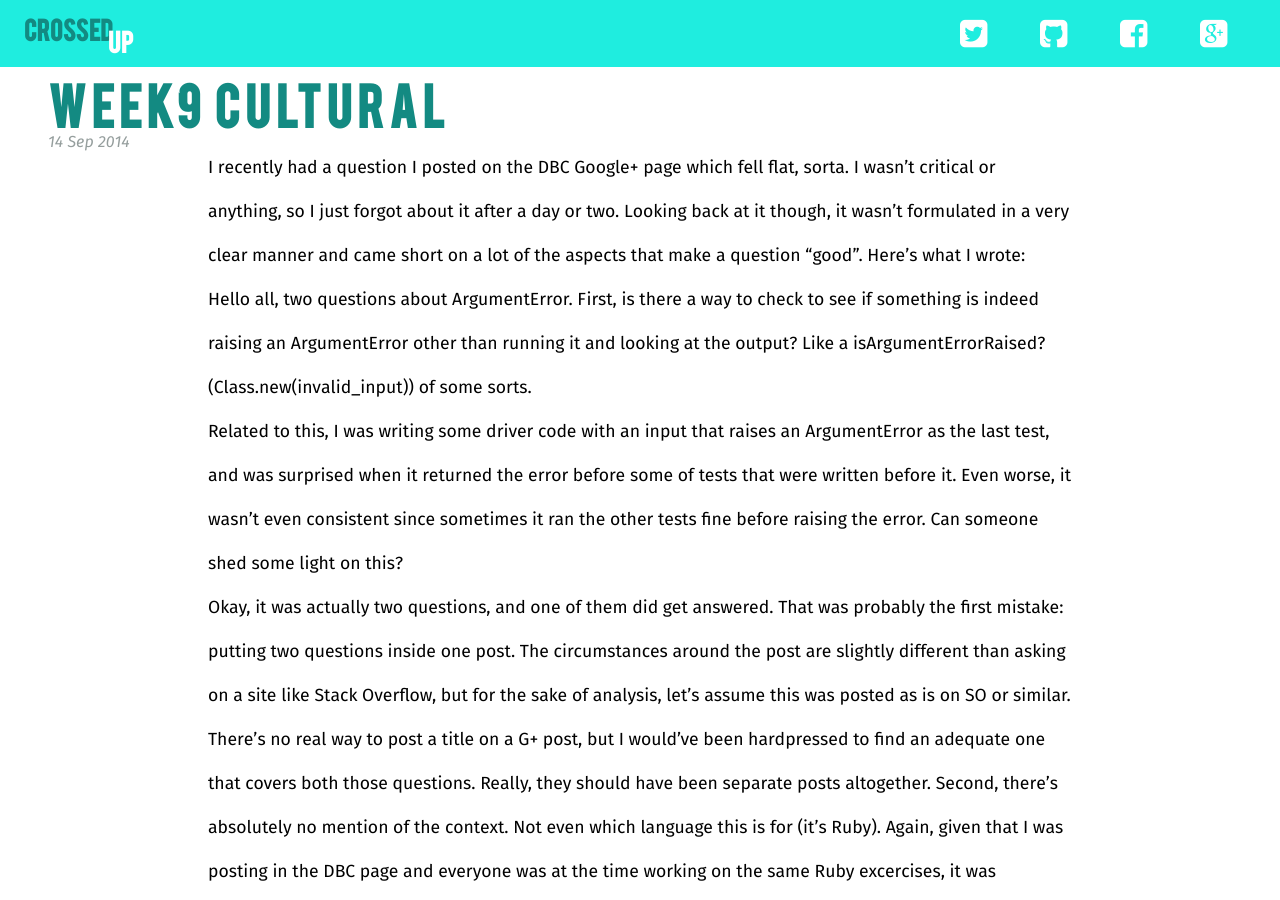
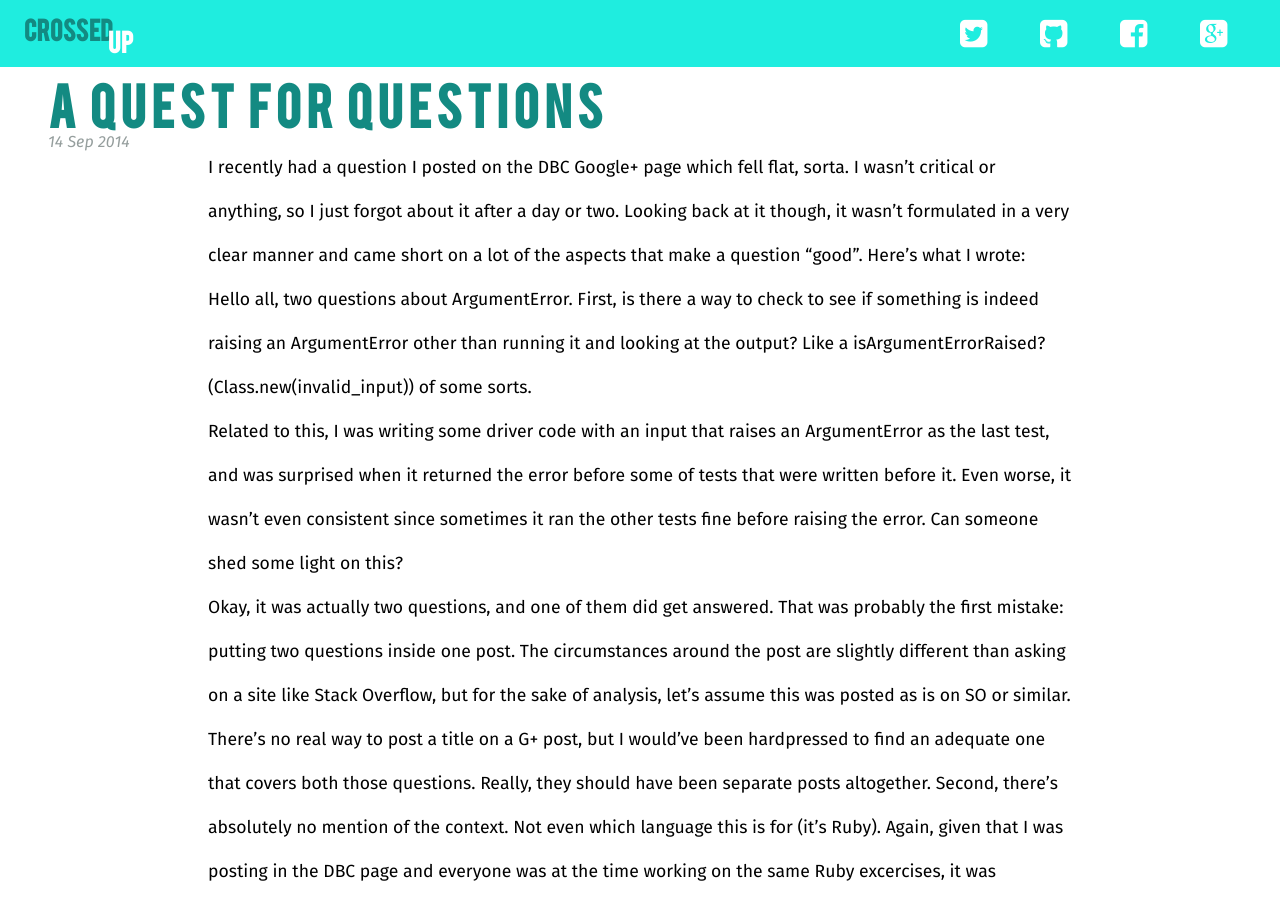
Before and after one commit to Kyhz/kyhz.github.io, a Jekyll site: the page built from _posts/2014-09-14-week9-cultural.md, in a window 1280 px wide and 900 px high. Built offline with Jekyll 4.4.1, drawn with Linux system fonts in a browser that asks for light colours.

Commit message:
forgot title

```diff
--- a/_posts/2014-09-14-week9-cultural.md
+++ b/_posts/2014-09-14-week9-cultural.md
@@ -1,6 +1,6 @@
 ---
 layout: blog-post
-title:
+title: A Quest for Questions
 tags:
 - DBC
 - Cultural
```
Also changed, not shown: 2 other files.
